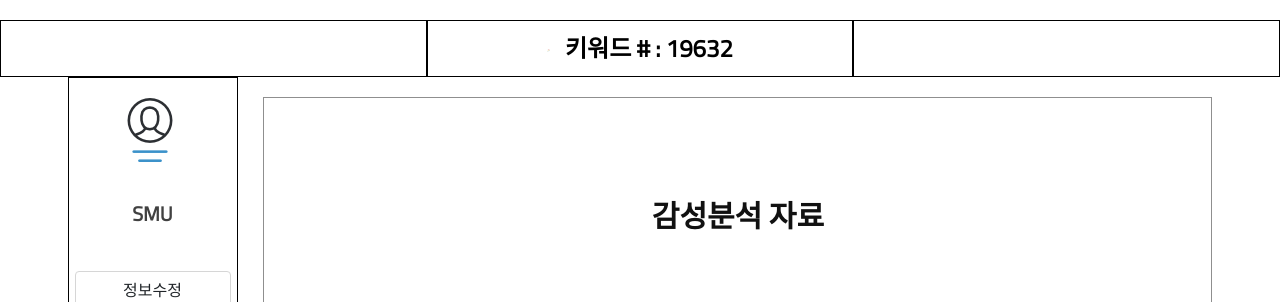
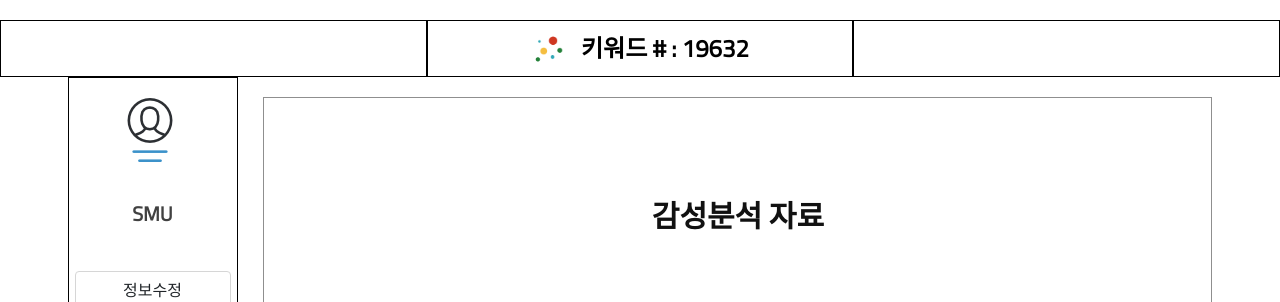
Before and after one commit to johndonggyu/EverytimeProject, a Django app: page /keyword/ in a window 1280 px wide. Shown: the part 142-444 px from the top of the page. Run offline with Django 3.2, Linux system fonts and the light colour scheme; the visitor is signed in with stand-in values (Sample User, id 1); some libraries are stand-ins or nearby versions.

Commit message:
프로파일링 icon 3px -> 35px

```diff
--- a/Web/static/css/style.css
+++ b/Web/static/css/style.css
@@ -1195,7 +1195,7 @@ ul{
 .feature .feature-icon {
 	display: inline-block;
 	margin-right: 15px;
-	width:3px;
+	width:35px;
 }
 
 .feature h2, h4, h5 {
```
